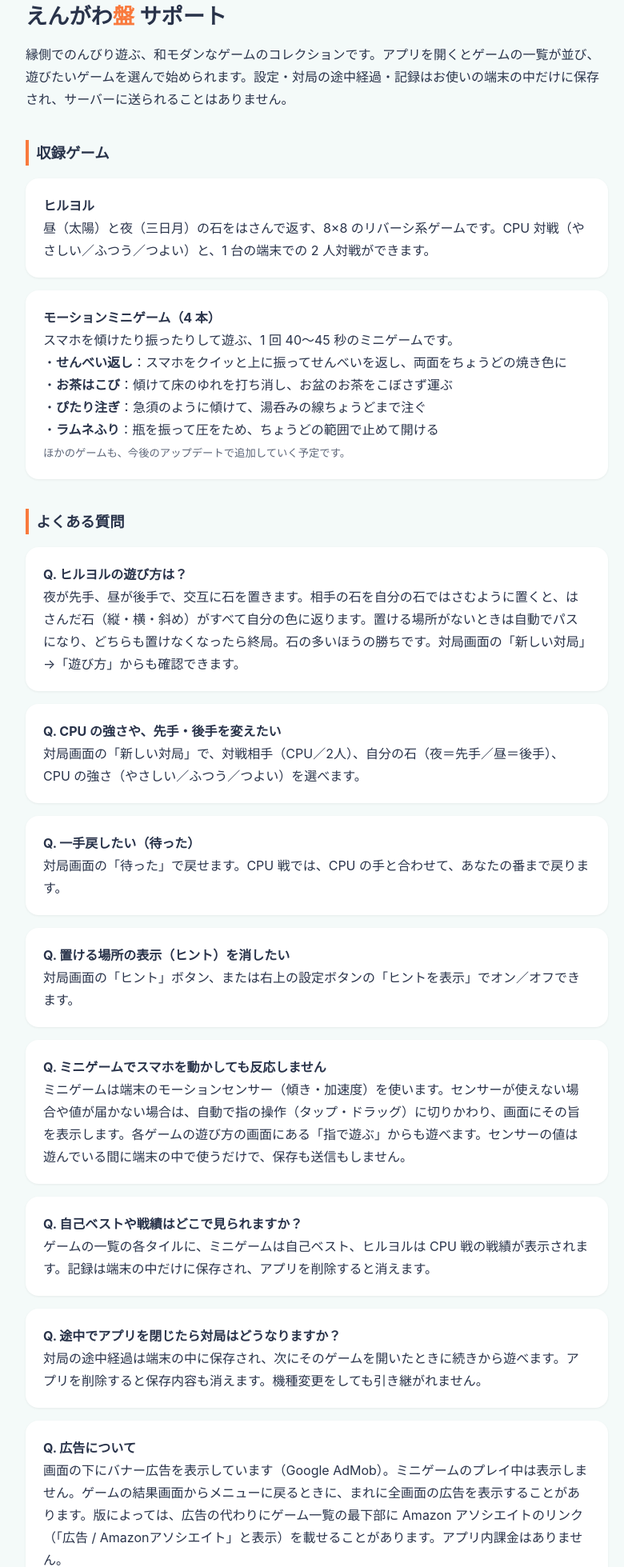
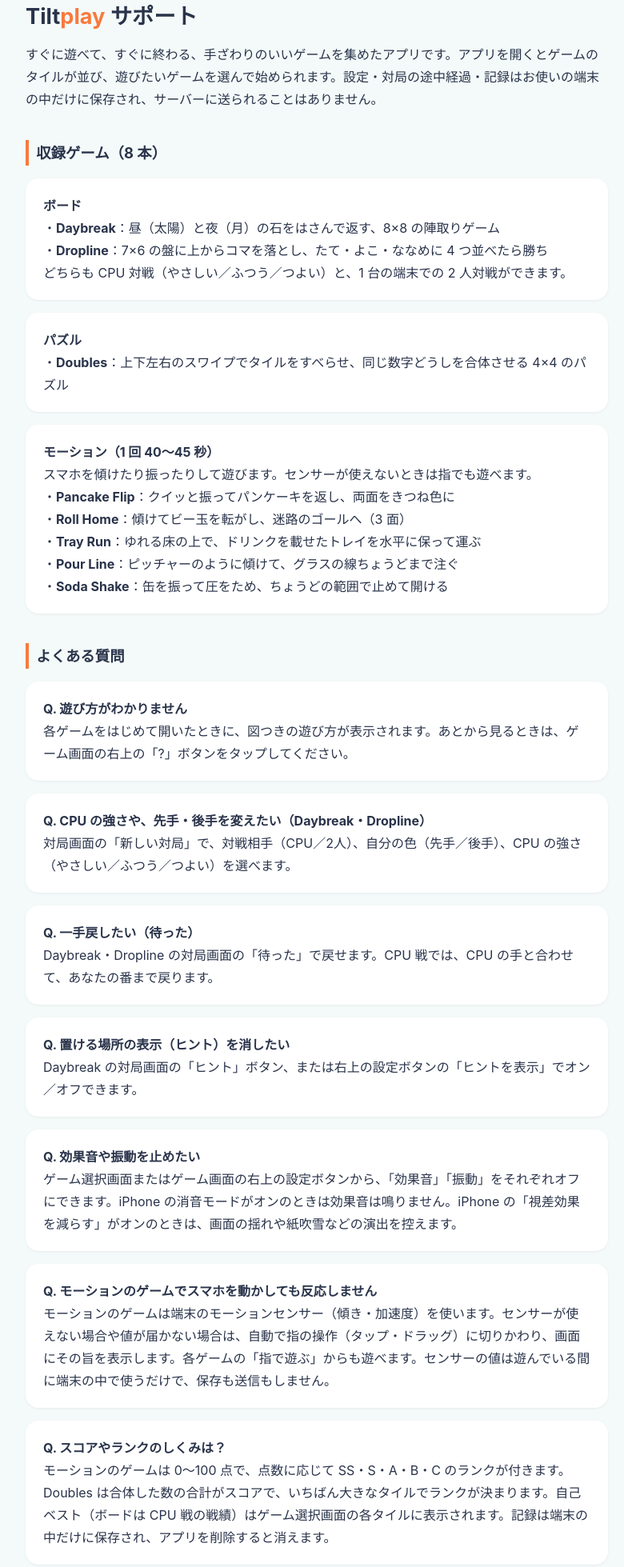
Before and after one commit to ryonomail/ryonomail.github.io, a plain HTML site: page engawa-ban/support.html in a window 1280 px wide. Shown: the part 89-2048 px from the top of the page at 80% size, without its empty margins (244-1024 px from the left). Drawn offline with Linux system fonts and the light colour scheme.

Commit message:
engawa-ban pages: rename to Tiltplay (placeholder), list the 8 current games, drop the old theme; copyright 株式会社A1
Co-Authored-By: Claude Opus 5.5 <noreply@anthropic.com>

```diff
--- a/engawa-ban/index.html
+++ b/engawa-ban/index.html
@@ -1,7 +1,7 @@
 <!doctype html><html lang="ja"><head><meta charset="utf-8"><meta name="viewport" content="width=device-width,initial-scale=1">
-<title>えんがわ盤</title><link rel="canonical" href="https://ryonomail.github.io/engawa-ban/support.html">
+<title>Tiltplay</title><link rel="canonical" href="https://ryonomail.github.io/engawa-ban/support.html">
 <meta http-equiv="refresh" content="0; url=/engawa-ban/support.html">
 <link rel="stylesheet" href="/style.css"></head><body><main>
-<h1>えんがわ<span>盤</span></h1>
+<h1>Tilt<span>play</span></h1>
 <p><a href="/engawa-ban/support.html">サポート</a> ・ <a href="/engawa-ban/privacy.html">プライバシーポリシー</a></p>
-<footer>© 2026 ATTRACT, LLC</footer></main></body></html>
+<footer>© 2026 株式会社A1</footer></main></body></html>
--- a/engawa-ban/support.html
+++ b/engawa-ban/support.html
@@ -1,46 +1,51 @@
 <!doctype html><html lang="ja"><head><meta charset="utf-8"><meta name="viewport" content="width=device-width,initial-scale=1">
-<title>えんがわ盤 サポート</title><meta name="description" content="iOSアプリ「えんがわ盤 - ボードゲーム集」のサポートページ">
+<title>Tiltplay サポート</title><meta name="description" content="iOSアプリ「Tiltplay - 傾けて遊ぶゲーム集」のサポートページ">
 <link rel="canonical" href="https://ryonomail.github.io/engawa-ban/support.html">
 <link rel="stylesheet" href="/style.css"></head><body><main>
 <p class="muted">iOS アプリ</p>
-<h1>えんがわ<span>盤</span> サポート</h1>
-<p>縁側でのんびり遊ぶ、和モダンなゲームのコレクションです。アプリを開くとゲームの一覧が並び、遊びたいゲームを選んで始められます。設定・対局の途中経過・記録はお使いの端末の中だけに保存され、サーバーに送られることはありません。</p>
+<h1>Tilt<span>play</span> サポート</h1>
+<p>すぐに遊べて、すぐに終わる、手ざわりのいいゲームを集めたアプリです。アプリを開くとゲームのタイルが並び、遊びたいゲームを選んで始められます。設定・対局の途中経過・記録はお使いの端末の中だけに保存され、サーバーに送られることはありません。</p>
 
-<h2>収録ゲーム</h2>
-<div class="card"><b>ヒルヨル</b><br>
-昼（太陽）と夜（三日月）の石をはさんで返す、8×8 のリバーシ系ゲームです。CPU 対戦（やさしい／ふつう／つよい）と、1 台の端末での 2 人対戦ができます。<br>
-</div>
-<div class="card"><b>モーションミニゲーム（4 本）</b><br>
-スマホを傾けたり振ったりして遊ぶ、1 回 40〜45 秒のミニゲームです。<br>
-・<b>せんべい返し</b>：スマホをクイッと上に振ってせんべいを返し、両面をちょうどの焼き色に<br>
-・<b>お茶はこび</b>：傾けて床のゆれを打ち消し、お盆のお茶をこぼさず運ぶ<br>
-・<b>ぴたり注ぎ</b>：急須のように傾けて、湯呑みの線ちょうどまで注ぐ<br>
-・<b>ラムネふり</b>：瓶を振って圧をため、ちょうどの範囲で止めて開ける<br>
-<small>ほかのゲームも、今後のアップデートで追加していく予定です。</small></div>
+<h2>収録ゲーム（8 本）</h2>
+<div class="card"><b>ボード</b><br>
+・<b>Daybreak</b>：昼（太陽）と夜（月）の石をはさんで返す、8×8 の陣取りゲーム<br>
+・<b>Dropline</b>：7×6 の盤に上からコマを落とし、たて・よこ・ななめに 4 つ並べたら勝ち<br>
+どちらも CPU 対戦（やさしい／ふつう／つよい）と、1 台の端末での 2 人対戦ができます。</div>
+<div class="card"><b>パズル</b><br>
+・<b>Doubles</b>：上下左右のスワイプでタイルをすべらせ、同じ数字どうしを合体させる 4×4 のパズル</div>
+<div class="card"><b>モーション（1 回 40〜45 秒）</b><br>
+スマホを傾けたり振ったりして遊びます。センサーが使えないときは指でも遊べます。<br>
+・<b>Pancake Flip</b>：クイッと振ってパンケーキを返し、両面をきつね色に<br>
+・<b>Roll Home</b>：傾けてビー玉を転がし、迷路のゴールへ（3 面）<br>
+・<b>Tray Run</b>：ゆれる床の上で、ドリンクを載せたトレイを水平に保って運ぶ<br>
+・<b>Pour Line</b>：ピッチャーのように傾けて、グラスの線ちょうどまで注ぐ<br>
+・<b>Soda Shake</b>：缶を振って圧をため、ちょうどの範囲で止めて開ける</div>
 
 <h2>よくある質問</h2>
-<div class="card"><b>Q. ヒルヨルの遊び方は？</b><br>
-夜が先手、昼が後手で、交互に石を置きます。相手の石を自分の石ではさむように置くと、はさんだ石（縦・横・斜め）がすべて自分の色に返ります。置ける場所がないときは自動でパスになり、どちらも置けなくなったら終局。石の多いほうの勝ちです。対局画面の「新しい対局」→「遊び方」からも確認できます。</div>
-<div class="card"><b>Q. CPU の強さや、先手・後手を変えたい</b><br>
-対局画面の「新しい対局」で、対戦相手（CPU／2人）、自分の石（夜＝先手／昼＝後手）、CPU の強さ（やさしい／ふつう／つよい）を選べます。</div>
+<div class="card"><b>Q. 遊び方がわかりません</b><br>
+各ゲームをはじめて開いたときに、図つきの遊び方が表示されます。あとから見るときは、ゲーム画面の右上の「?」ボタンをタップしてください。</div>
+<div class="card"><b>Q. CPU の強さや、先手・後手を変えたい（Daybreak・Dropline）</b><br>
+対局画面の「新しい対局」で、対戦相手（CPU／2人）、自分の色（先手／後手）、CPU の強さ（やさしい／ふつう／つよい）を選べます。</div>
 <div class="card"><b>Q. 一手戻したい（待った）</b><br>
-対局画面の「待った」で戻せます。CPU 戦では、CPU の手と合わせて、あなたの番まで戻ります。</div>
+Daybreak・Dropline の対局画面の「待った」で戻せます。CPU 戦では、CPU の手と合わせて、あなたの番まで戻ります。</div>
 <div class="card"><b>Q. 置ける場所の表示（ヒント）を消したい</b><br>
-対局画面の「ヒント」ボタン、または右上の設定ボタンの「ヒントを表示」でオン／オフできます。</div>
-<div class="card"><b>Q. ミニゲームでスマホを動かしても反応しません</b><br>
-ミニゲームは端末のモーションセンサー（傾き・加速度）を使います。センサーが使えない場合や値が届かない場合は、自動で指の操作（タップ・ドラッグ）に切りかわり、画面にその旨を表示します。各ゲームの遊び方の画面にある「指で遊ぶ」からも遊べます。センサーの値は遊んでいる間に端末の中で使うだけで、保存も送信もしません。</div>
-<div class="card"><b>Q. 自己ベストや戦績はどこで見られますか？</b><br>
-ゲームの一覧の各タイルに、ミニゲームは自己ベスト、ヒルヨルは CPU 戦の戦績が表示されます。記録は端末の中だけに保存され、アプリを削除すると消えます。</div>
-<div class="card"><b>Q. 途中でアプリを閉じたら対局はどうなりますか？</b><br>
-対局の途中経過は端末の中に保存され、次にそのゲームを開いたときに続きから遊べます。アプリを削除すると保存内容も消えます。機種変更をしても引き継がれません。</div>
+Daybreak の対局画面の「ヒント」ボタン、または右上の設定ボタンの「ヒントを表示」でオン／オフできます。</div>
+<div class="card"><b>Q. 効果音や振動を止めたい</b><br>
+ゲーム選択画面またはゲーム画面の右上の設定ボタンから、「効果音」「振動」をそれぞれオフにできます。iPhone の消音モードがオンのときは効果音は鳴りません。iPhone の「視差効果を減らす」がオンのときは、画面の揺れや紙吹雪などの演出を控えます。</div>
+<div class="card"><b>Q. モーションのゲームでスマホを動かしても反応しません</b><br>
+モーションのゲームは端末のモーションセンサー（傾き・加速度）を使います。センサーが使えない場合や値が届かない場合は、自動で指の操作（タップ・ドラッグ）に切りかわり、画面にその旨を表示します。各ゲームの「指で遊ぶ」からも遊べます。センサーの値は遊んでいる間に端末の中で使うだけで、保存も送信もしません。</div>
+<div class="card"><b>Q. スコアやランクのしくみは？</b><br>
+モーションのゲームは 0〜100 点で、点数に応じて SS・S・A・B・C のランクが付きます。Doubles は合体した数の合計がスコアで、いちばん大きなタイルでランクが決まります。自己ベスト（ボードは CPU 戦の戦績）はゲーム選択画面の各タイルに表示されます。記録は端末の中だけに保存され、アプリを削除すると消えます。</div>
+<div class="card"><b>Q. 途中でアプリを閉じたらどうなりますか？</b><br>
+Daybreak・Dropline・Doubles の途中経過は端末の中に保存され、次にそのゲームを開いたときに続きから遊べます。アプリを削除すると保存内容も消えます。機種変更をしても引き継がれません。</div>
 <div class="card"><b>Q. 広告について</b><br>
-画面の下にバナー広告を表示しています（Google AdMob）。ミニゲームのプレイ中は表示しません。ゲームの結果画面からメニューに戻るときに、まれに全画面の広告を表示することがあります。版によっては、広告の代わりにゲーム一覧の最下部に Amazon アソシエイトのリンク（「広告 / Amazonアソシエイト」と表示）を載せることがあります。アプリ内課金はありません。</div>
+画面の下にバナー広告を表示しています（Google AdMob）。モーションのゲームのプレイ中は表示しません。ゲームの結果画面からメニューに戻るときに、まれに全画面の広告を表示することがあります。版によっては、広告の代わりにゲーム選択画面の最下部に Amazon アソシエイトのリンク（「広告 / Amazonアソシエイト」と表示）を載せることがあります。アプリ内課金はありません。</div>
 <div class="card"><b>Q. 広告のための追跡（トラッキング）をやめたい</b><br>
 「設定」→「プライバシーとセキュリティ」→「トラッキング」で、本アプリのトラッキングをオフにできます。欧州経済領域（EEA）・英国などでは、アプリの設定の「広告のプライバシー設定」から同意の内容を変更できます。詳しくは<a href="/engawa-ban/privacy.html">プライバシーポリシー</a>をご覧ください。</div>
 
 <h2>お問い合わせ</h2>
-<p>不具合のご報告やご要望は、メール（<a href="mailto:r_nishihara@attract-okinawa.com">r_nishihara@attract-okinawa.com</a>）、または<a href="https://github.com/ryonomail/ryonomail.github.io/issues/new?title=%5B%E3%81%88%E3%82%93%E3%81%8C%E3%82%8F%E7%9B%A4%5D%20">お問い合わせフォーム（GitHub）</a>からお送りください。GitHub への投稿にはアカウント（無料）が必要で、投稿内容は公開されるため、個人情報は書かないでください。</p>
-<p>開発者：合同会社Attract（ATTRACT, LLC）</p>
+<p>不具合のご報告やご要望は、メール（<a href="mailto:r_nishihara@attract-okinawa.com">r_nishihara@attract-okinawa.com</a>）、または<a href="https://github.com/ryonomail/ryonomail.github.io/issues/new?title=%5BTiltplay%5D%20">お問い合わせフォーム（GitHub）</a>からお送りください。GitHub への投稿にはアカウント（無料）が必要で、投稿内容は公開されるため、個人情報は書かないでください。</p>
+<p>開発者：株式会社A1</p>
 
 <p><a href="/engawa-ban/privacy.html">プライバシーポリシー</a></p>
-<footer>© 2026 ATTRACT, LLC</footer></main></body></html>
+<footer>© 2026 株式会社A1</footer></main></body></html>
```
Also changed, not shown: engawa-ban/privacy.html (+12 -12 lines), index.html (+2 -2 lines).
